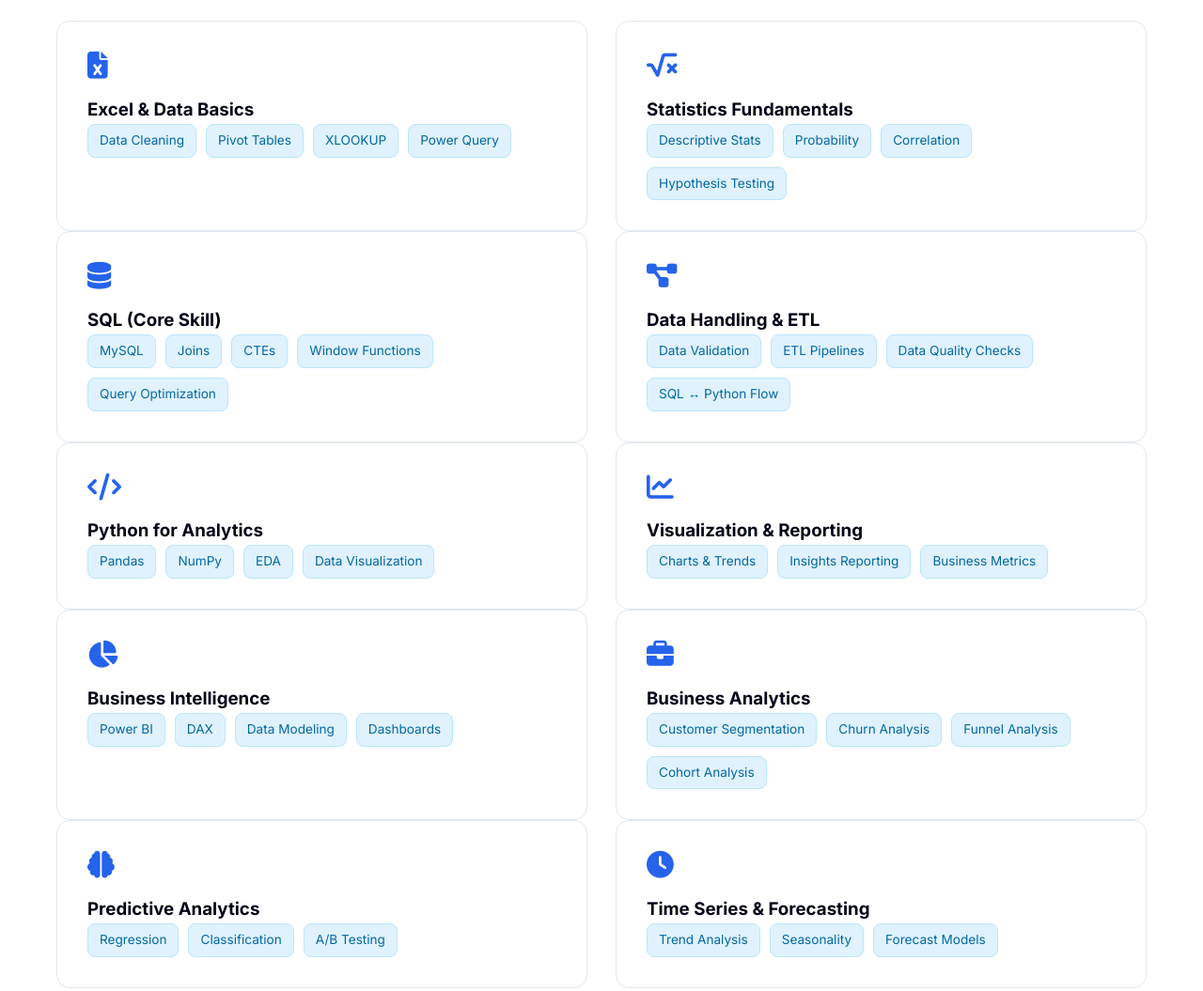
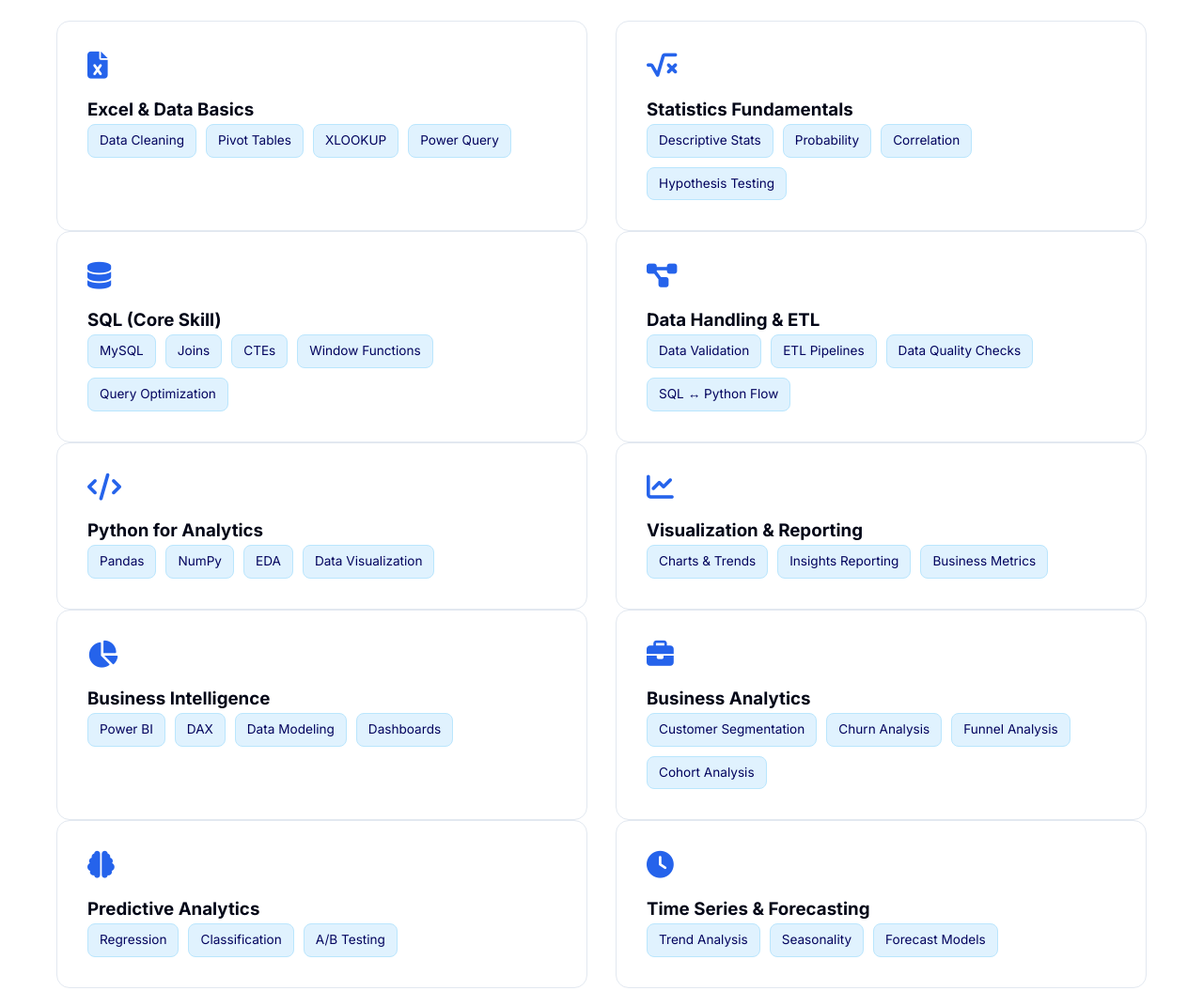
Before and after one commit to priyankadatacodes/priyankadatacodes.github.io, a plain HTML site: page index.html in a window 1280 px wide. Shown: the part 1680-2735 px from the top of the page at 94% size. Drawn offline with Linux system fonts and the light colour scheme.

Commit message:
Update index.html

```diff
--- a/index.html
+++ b/index.html
@@ -97,7 +97,7 @@
     .skill i{font-size:1.8rem;color:var(--accent);margin-bottom:18px}
     .badges{display:flex;flex-wrap:wrap;gap:10px}
     .badge-skill{
-      background:#e0f2fe;border:1px solid #bae6fd;color:#0369a1;
+      background:#e0f2fe;border:1px solid #bae6fd;color:#03045e;
       padding:6px 12px;border-radius:8px;font-size:.85rem;
     }
 
```
